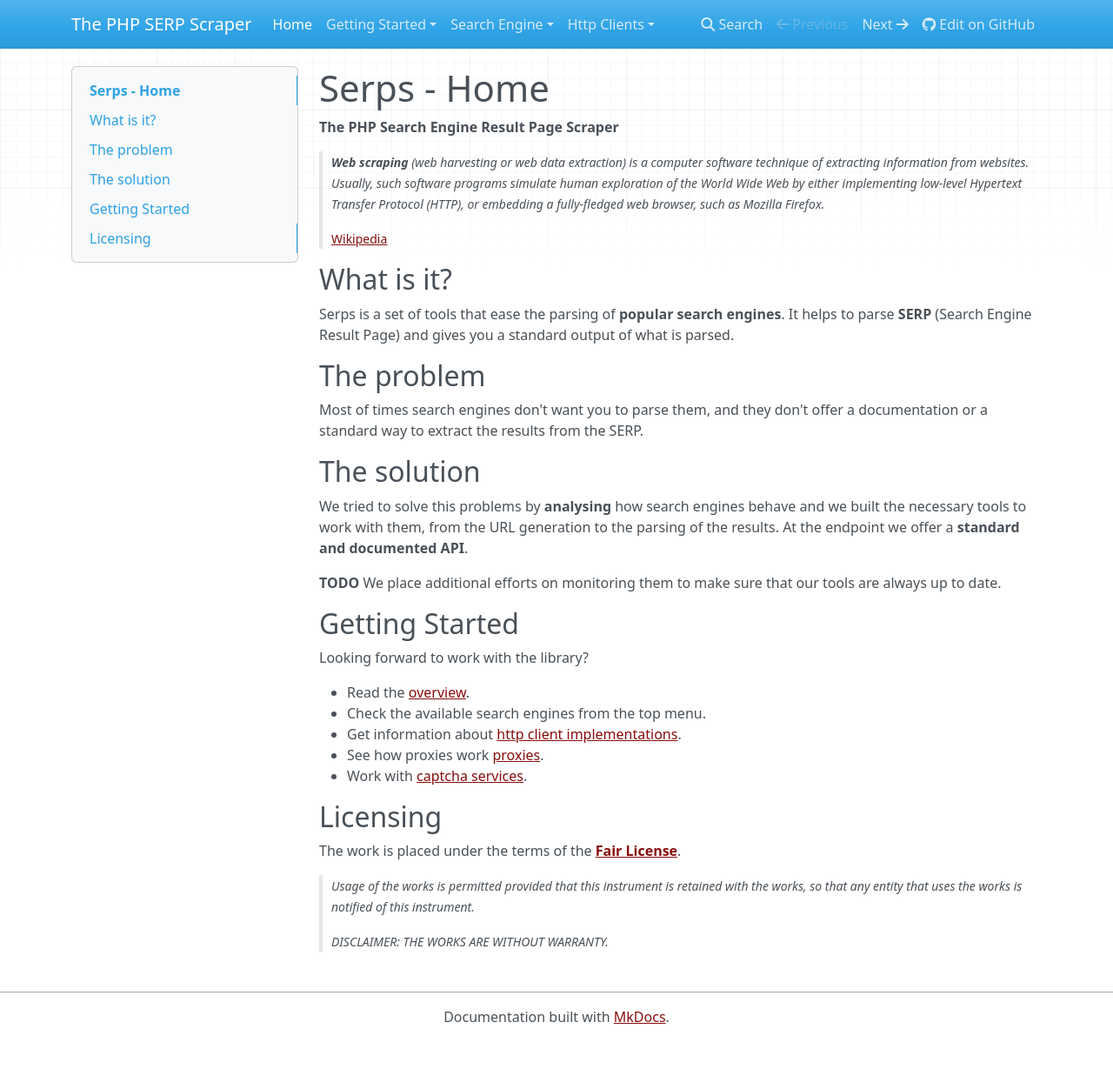
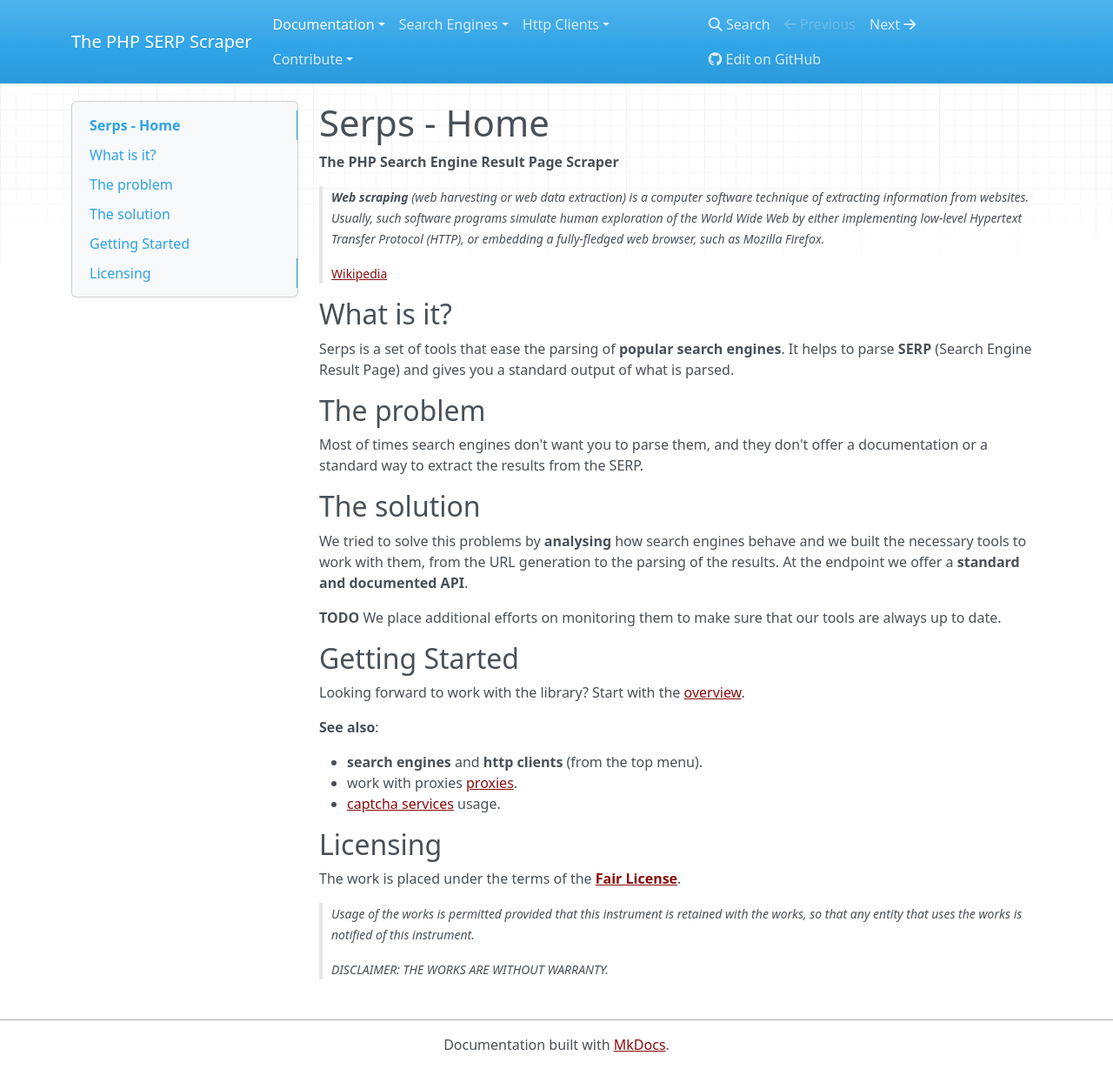
Before and after one commit to serp-spider/documentation, an MkDocs documentation site: the page built from docs/index.md, in a window 1280 px wide and 1229 px high. Shown: the whole window at 87% size. Built offline with MkDocs 1.6.1, drawn with Linux system fonts in a browser that asks for light colours; nearby versions of some CDN libraries; old or Windows-style settings are respelled for this version of MkDocs.

Commit message:
update structure

```diff
--- a/docs/index.md
+++ b/docs/index.md
@@ -34,13 +34,13 @@ At the endpoint we offer a **standard and documented API**.
 Getting Started
 ---------------
 
-Looking forward to work with the library?
+Looking forward to work with the library? Start with the [overview](overview.md).
 
-- Read the [overview](overview.md).
-- Check the available search engines from the top menu.
-- Get information about [http client implementations](http-client.md).
-- See how proxies work [proxies](proxies.md).
-- Work with [captcha services](captcha.md).
+**See also**:
+
+- **search engines** and **http clients** (from the top menu).
+- work with proxies [proxies](proxies.md).
+- [captcha services](captcha.md) usage.
 
 Licensing
 ---------
--- a/mkdocs.yml
+++ b/mkdocs.yml
@@ -1,12 +1,14 @@
 site_name: The PHP SERP Scraper
+
 pages:
-  - Home: index.md
-  - Getting Started:
+  - Documentation:
+    - Home: index.md
     - Overview: overview.md
     - Http Client: http-client.md
     - Proxies: proxies.md
     - Captcha: captcha.md
-  - Search Engine:
+
+  - Search Engines:
     - Google:
       - Google Client: search-engine/google.md
       - Search Parameters: search-engine/google/parameters.md
@@ -16,8 +18,10 @@ pages:
       - CURL: http-client/curl.md
       - PhantomJS: http-client/phantomJS.md
 
-
-
+  - Contribute:
+    - Guidelines: contribute/guidelines.md
+    - Packages: contribute/packages.md
+    - Implement Http Client: contribute/http-client-implementation.md
 
 repo_url: https://github.com/serp-scrape/serps
 
@@ -29,6 +33,5 @@ site_favicon: null
 
 google_analytics: null
 
-
 extra_css:
   - css/serps.css
```
Also changed, not shown: docs/contribute/guidelines.md (added, +1 -0 lines), docs/contribute/http-client-implementation.md (added, +1 -0 lines), docs/contribute/packages.md (added, +1 -0 lines), docs/overview.md (+24 -24 lines).
